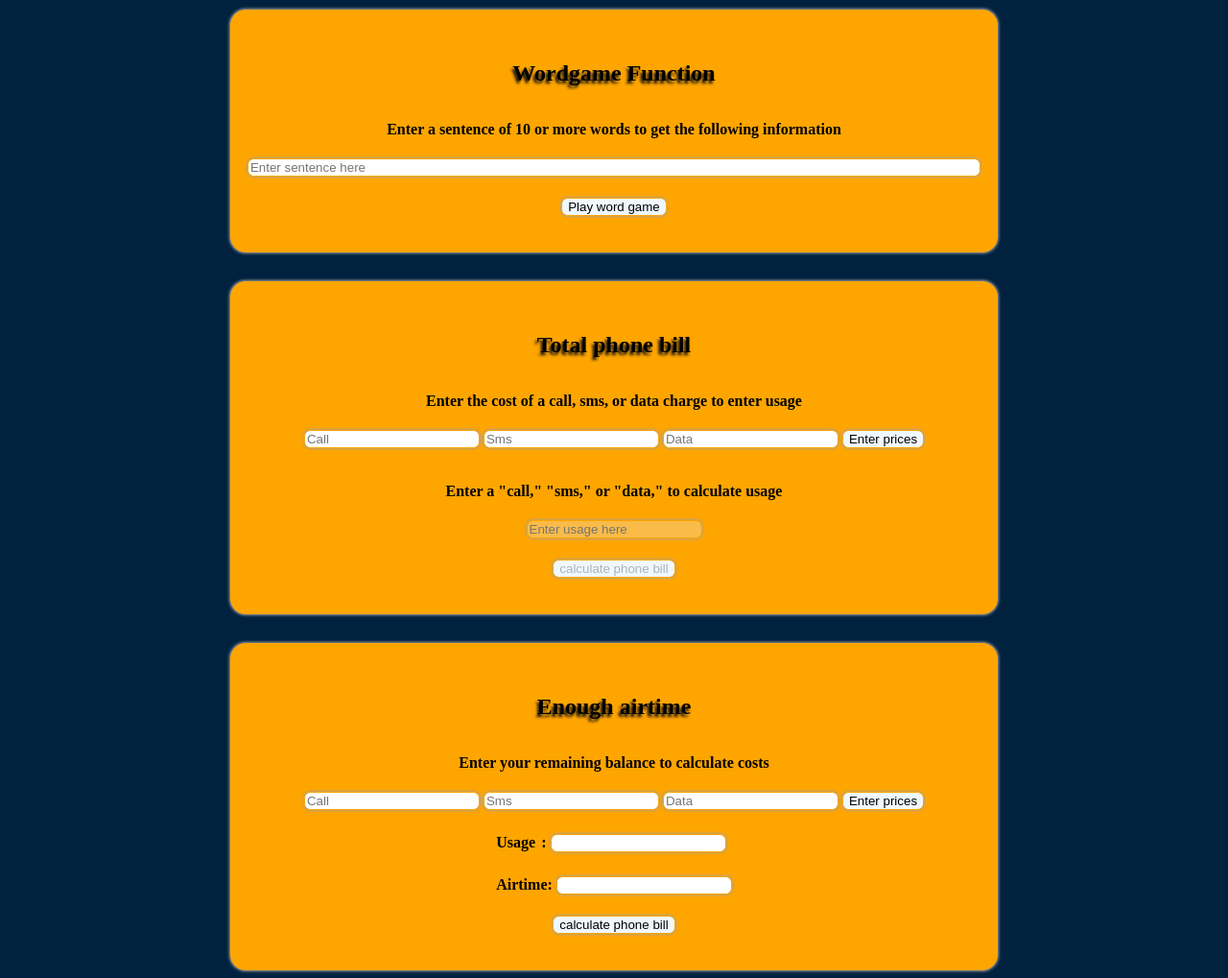
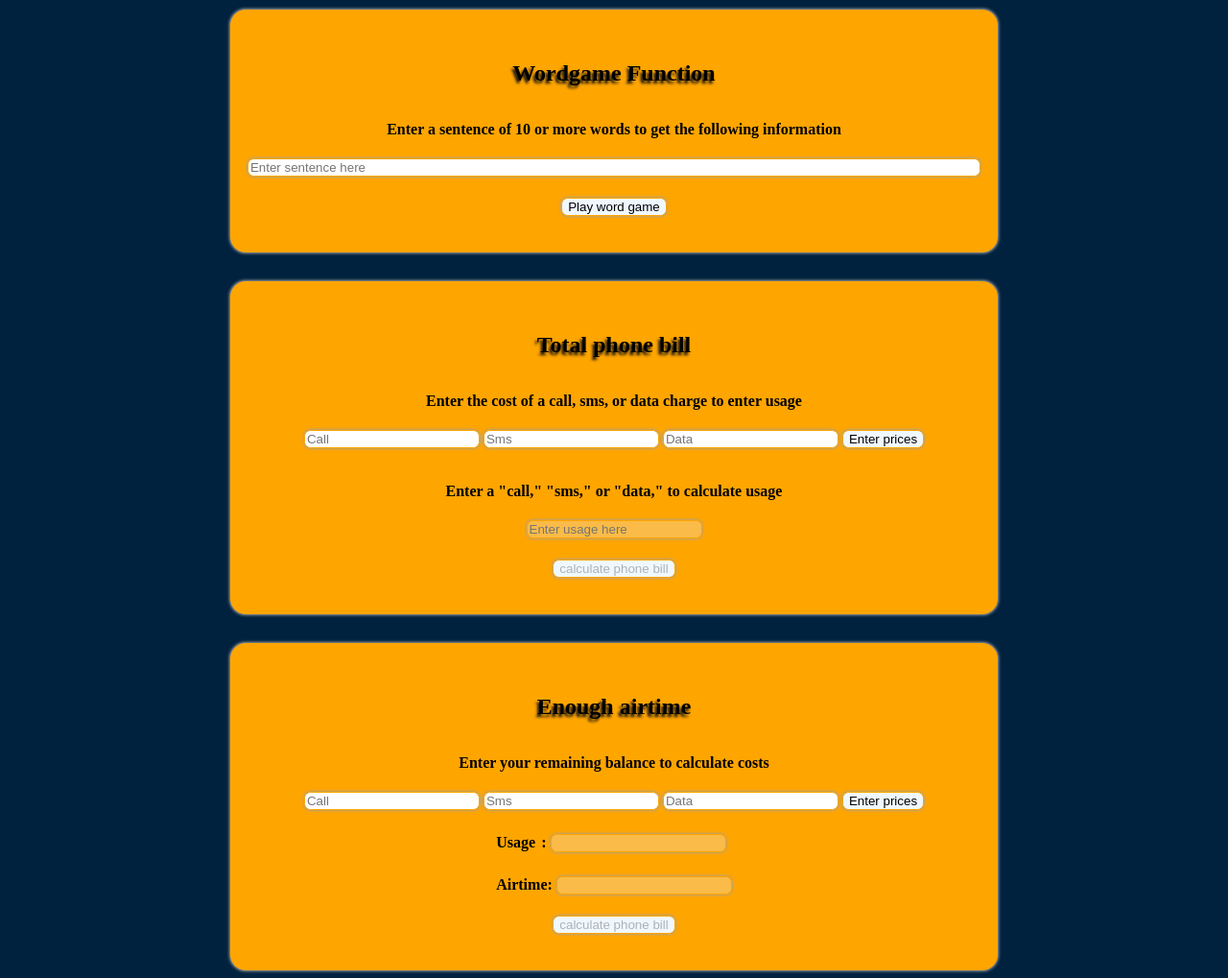
Before and after one commit to Wiseman3AM/bootcamp-apis, a website: page public/index.html in a window 1280 px wide. Shown: the part 80-1099 px from the top of the page at 96% size. Drawn offline with nearby package versions, Linux system fonts and the light colour scheme.

Commit message:
COMPLETED PROJECT

```diff
--- a/public/alpineData.js
+++ b/public/alpineData.js
@@ -202,6 +202,8 @@ document.addEventListener('alpine:init', () => {
         } else {
           this.fetchEnoughAirtimeAPI();
           localStorage['usageB'] = this.usageB;
+          this.airtimeShow = true;
+
         }
       },
 
--- a/public/index.html
+++ b/public/index.html
@@ -25,7 +25,8 @@
         <h2>Wordgame Function</h2>
         <P>Enter a sentence of 10 or more words to get the following information</P>
 
-            <input style="width: 95%;" class="inputs" x-model="sentence" type="text" id="sentenceInput" placeholder="Enter sentence here">
+        <input style="width: 95%;" class="inputs" x-model="sentence" type="text" id="sentenceInput"
+            placeholder="Enter sentence here">
 
 
         <button class="sentenceButton" @click="wordGameShow = true; wordGame()" :disabled="wordGameShow">Play word
@@ -50,9 +51,12 @@
         <div class="textAlign">
 
             <p>Enter the cost of a call, sms, or data charge to enter usage</p>
-        <input class="inputs" x-model="userCall" type="number" id="usageInput" placeholder="Call" :disabled="enterUsage">
-        <input class="inputs" x-model="userSms" type="number" id="usageInput" placeholder="Sms" :disabled="enterUsage">
-        <input class="inputs" x-model="userData" type="number" id="usageInput" placeholder="Data" :disabled="enterUsage">
+            <input class="inputs" x-model="userCall" type="number" min="0" id="usageInput" placeholder="Call"
+                :disabled="enterUsage">
+            <input class="inputs" x-model="userSms" type="number" min="0" id="usageInput" placeholder="Sms"
+                :disabled="enterUsage">
+            <input class="inputs" x-model="userData" type="number" min="0" id="usageInput" placeholder="Data"
+                :disabled="enterUsage">
 
             <button class="sentenceButton" @click="enterPrices()" x-show="!enterUsage">Enter prices</button>
 
@@ -63,10 +67,12 @@
 
             <p>Enter a "call," "sms," or "data," to calculate usage</p>
 
-            <input class="inputs" x-model="usage" type="text" id="usageInput" placeholder="Enter usage here" :disabled="!enterUsage">
+            <input class="inputs" x-model="usage" type="text" id="usageInput" placeholder="Enter usage here"
+                :disabled="!enterUsage">
         </div>
 
-        <button class="sentenceButton" @click="totalPhoneBill(); billShow = true" :disabled="billShow || !enterUsage ">calculate phone bill</button>
+        <button class="sentenceButton" @click="totalPhoneBill(); billShow = true"
+            :disabled="billShow || !enterUsage ">calculate phone bill</button>
 
         <div class="balanceRemaining" x-show="billShow">
             <div x-text="totalBill[0][1].message"></div>
@@ -116,9 +122,12 @@
         <P>Enter your remaining balance to calculate costs</P>
 
         <div>
-            <input class="inputs" x-model="userCall2" type="number" id="usageInput2" placeholder="Call" :disabled="enterUsage2">
-            <input class="inputs" x-model="userSms2" type="number" id="usageInput2" placeholder="Sms" :disabled="enterUsage2">
-            <input class="inputs" x-model="userData2" type="number" id="usageInpu2t" placeholder="Data" :disabled="enterUsage2">
+            <input class="inputs" x-model="userCall2" type="number"  min="0" id="usageInput2" placeholder="Call"
+                :disabled="enterUsage2">
+            <input class="inputs" x-model="userSms2" type="number" min="0"  id="usageInput2" placeholder="Sms"
+                :disabled="enterUsage2">
+            <input class="inputs" x-model="userData2" type="number"  min="0" id="usageInpu2t" placeholder="Data"
+                :disabled="enterUsage2">
 
             <button class="sentenceButton" @click="enterPrices2()" x-show="!enterUsage2">Enter prices</button>
 
@@ -129,15 +138,17 @@
 
 
             <label for="usageBInput">Usage<span style="color:rgb(255, 165, 0);">s</span>:</label>
-                <input class="inputs" x-model="usageB" type="text" id="usageBInput">
+            <input class="inputs" x-model="usageB" type="text" id="usageBInput" :disabled="airtimeShow || !enterUsage2">
 
             <div>
                 <label for="balanceInput">Airtime:</label>
-                    <input class="inputs" x-model="airtime" type="number" id="balanceInput">
+                <input class="inputs" x-model="airtime" type="number" id="balanceInput"
+                    :disabled="airtimeShow || !enterUsage2" min="0">
             </div>
         </div>
 
-            <button class="sentenceButton" @click="enoughAirtimeCalculator(); airtimeShow = true" :disabled="airtimeShow; || !enterUsage2">calculate phone bill</button>
+        <button class="sentenceButton" @click="enoughAirtimeCalculator()"
+            :disabled="airtimeShow || !enterUsage2">calculate phone bill</button>
 
         <div class="balanceRemaining" x-text="balance.Balance" x-show="airtimeShow"></div>
 
```
Lines whose indentation alone changed are shown as unchanged.
